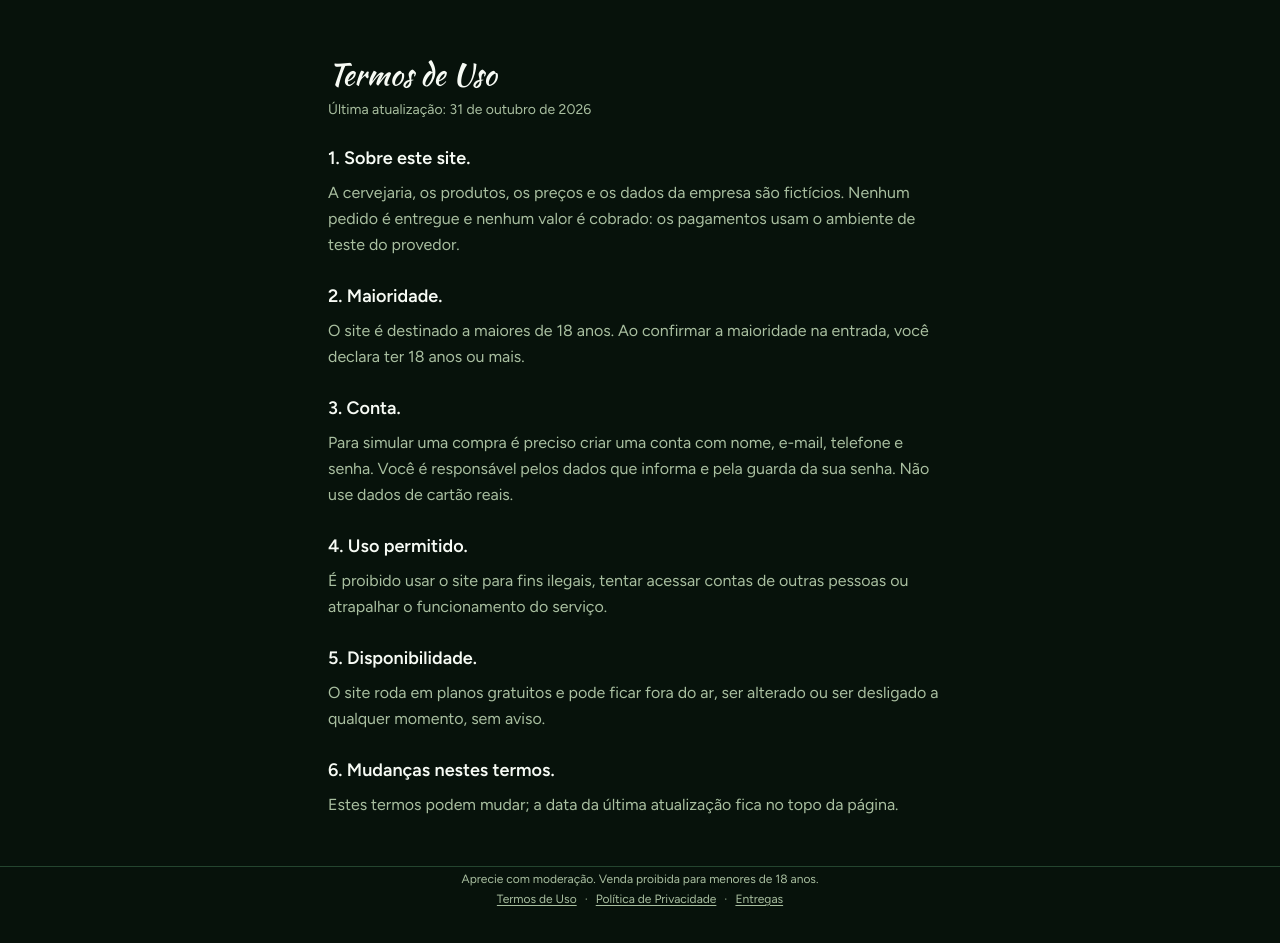
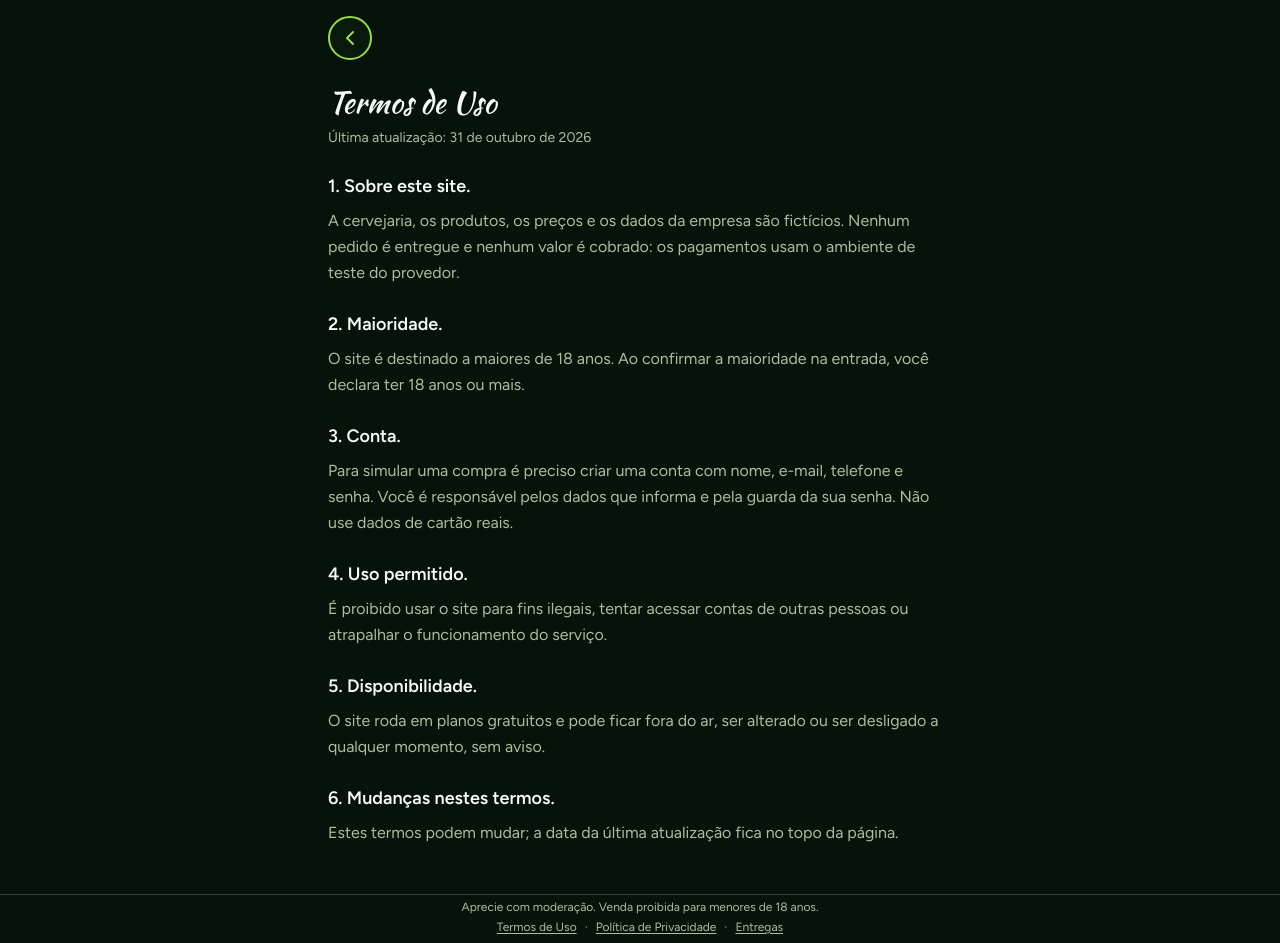
Before and after one commit to DiegoLCirqueira/Leguel-Beer, a Next.js app in the folder apps/web/: page /termos in a window 1280 px wide. Before the commit the page ends 915 px from the top, so only its background shows below. Built offline with nearby package versions, Linux system fonts and the light colour scheme.

Commit message:
:sparkles: feat(web): põe o botão Voltar no topo de termos, privacidade e entregas

```diff
--- /dev/null
+++ b/apps/web/src/components/auth/botao-voltar-legal.tsx
@@ -0,0 +1,45 @@
+"use client";
+
+import { ChevronLeft } from "lucide-react";
+import Link from "next/link";
+import { useSyncExternalStore, type MouseEvent } from "react";
+import { destinoDoVoltar, type DestinoDoVoltar } from "@/lib/destino-do-voltar";
+import { ESTILO_BOTAO_VOLTAR } from "./botao-voltar";
+
+/**
+ * Botão de voltar das páginas legais (termos, privacidade e entregas), no topo da página. Volta na
+ * história quando a pessoa veio de outra página do site; numa aba nova (os termos abrem em nova aba
+ * a partir do cadastro) o link leva ao /criar-conta, ou à boas-vindas em link direto. Sem JavaScript,
+ * o link leva à boas-vindas.
+ */
+const semAssinatura = () => () => {};
+const noServidor = (): DestinoDoVoltar => "/boas-vindas";
+const noNavegador = (): DestinoDoVoltar =>
+  destinoDoVoltar({
+    referrer: document.referrer,
+    origem: window.location.origin,
+    tamanhoDoHistorico: window.history.length,
+  });
+
+export function BotaoVoltarLegal() {
+  // O destino depende do navegador (referrer e história): no servidor vale a boas-vindas.
+  const destino = useSyncExternalStore(semAssinatura, noNavegador, noServidor);
+  const href = destino === "voltar" ? "/boas-vindas" : destino;
+
+  function aoTocar(evento: MouseEvent<HTMLAnchorElement>) {
+    if (destino !== "voltar") return;
+    evento.preventDefault();
+    window.history.back();
+  }
+
+  return (
+    <Link
+      href={href}
+      aria-label="Voltar"
+      onClick={aoTocar}
+      className={`self-start ${ESTILO_BOTAO_VOLTAR}`}
+    >
+      <ChevronLeft aria-hidden="true" className="size-6" />
+    </Link>
+  );
+}
--- a/apps/web/src/components/auth/botao-voltar.tsx
+++ b/apps/web/src/components/auth/botao-voltar.tsx
@@ -5,12 +5,15 @@ import Link from "next/link";
  * Botão de voltar do canto da tela de acesso. Fica sobre a folhagem, então tem fundo quase opaco
  * (arte-vidro) e borda de 2 px no verde da marca, para não se perder atrás das folhas.
  */
+export const ESTILO_BOTAO_VOLTAR =
+  "flex size-11 items-center justify-center rounded-full border-2 border-primaria bg-arte-vidro/90 text-primaria backdrop-blur-sm transition-colors hover:bg-arte-vidro focus-visible:outline-2 focus-visible:outline-offset-2 focus-visible:outline-primaria";
+
 export function BotaoVoltar({ href = "/boas-vindas" }: { href?: string }) {
   return (
     <Link
       href={href}
       aria-label="Voltar"
-      className="absolute left-4 top-12 flex size-11 items-center justify-center rounded-full border-2 border-primaria bg-arte-vidro/90 text-primaria backdrop-blur-sm transition-colors hover:bg-arte-vidro focus-visible:outline-2 focus-visible:outline-offset-2 focus-visible:outline-primaria"
+      className={`absolute left-4 top-12 ${ESTILO_BOTAO_VOLTAR}`}
     >
       <ChevronLeft aria-hidden="true" className="size-6" />
     </Link>
--- a/apps/web/src/components/auth/criar-conta-form.tsx
+++ b/apps/web/src/components/auth/criar-conta-form.tsx
@@ -177,7 +177,7 @@ export function CriarContaForm({ criar }: Props) {
             <Link
               href="/termos"
               target="_blank"
-              rel="noopener noreferrer"
+              rel="noopener"
               className="font-semibold text-primaria underline underline-offset-2"
             >
               Termos de Uso
@@ -186,7 +186,7 @@ export function CriarContaForm({ criar }: Props) {
             <Link
               href="/privacidade"
               target="_blank"
-              rel="noopener noreferrer"
+              rel="noopener"
               className="font-semibold text-primaria underline underline-offset-2"
             >
               Política de Privacidade
--- a/apps/web/src/components/legal/legal-page.tsx
+++ b/apps/web/src/components/legal/legal-page.tsx
@@ -1,3 +1,4 @@
+import { BotaoVoltarLegal } from "@/components/auth/botao-voltar-legal";
 import { SiteFooter } from "@/components/site/site-footer";
 
 export type SecaoLegal = { titulo: string; texto: string };
@@ -14,7 +15,8 @@ const formatarData = new Intl.DateTimeFormat("pt-BR", { dateStyle: "long", timeZ
 export function LegalPage({ titulo, atualizadoEm, secoes }: Props) {
   return (
     <>
-      <main className="mx-auto flex w-full max-w-2xl flex-col gap-6 px-6 pb-12 pt-14 text-texto">
+      <main className="mx-auto flex w-full max-w-2xl flex-col gap-6 px-6 pb-12 pt-4 text-texto">
+        <BotaoVoltarLegal />
         <header className="flex flex-col gap-2">
           <h1 className="font-titulo text-balance text-3xl">{titulo}</h1>
           <p className="text-sm text-texto-suave">
```
